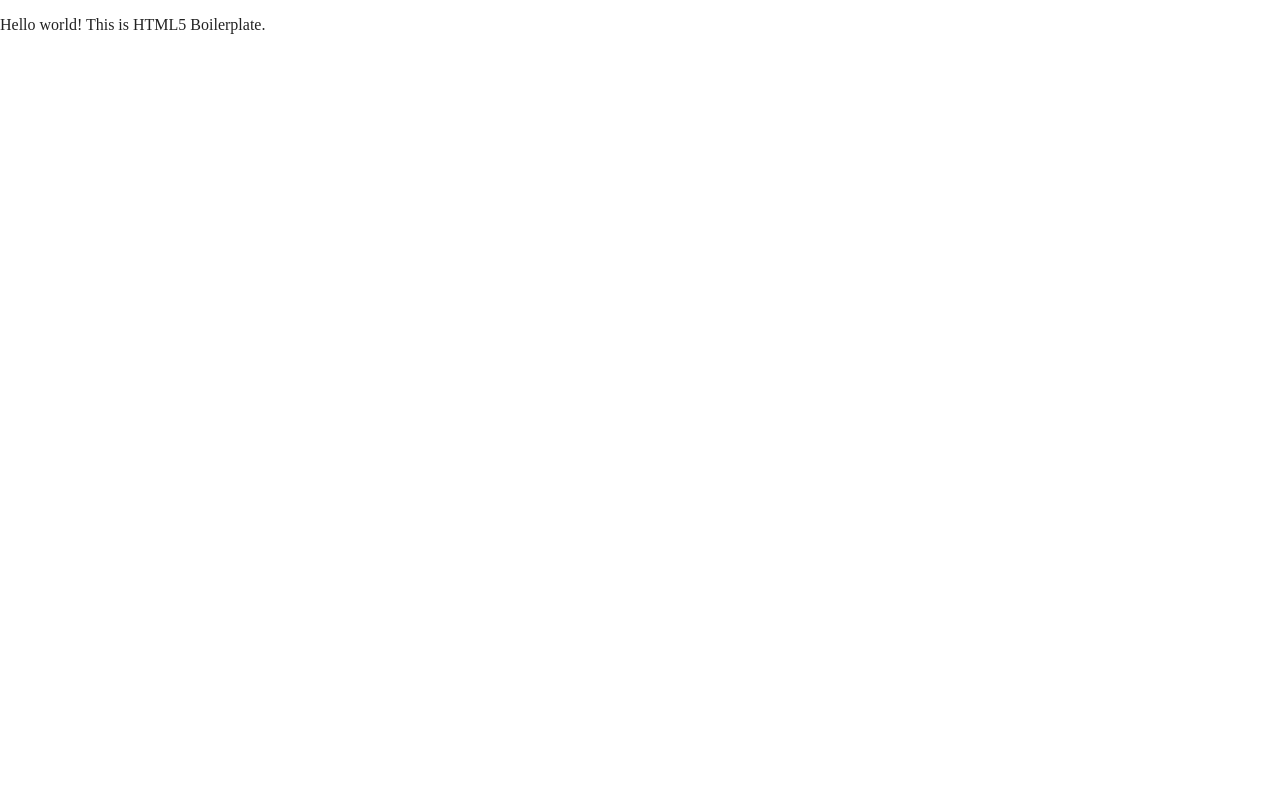
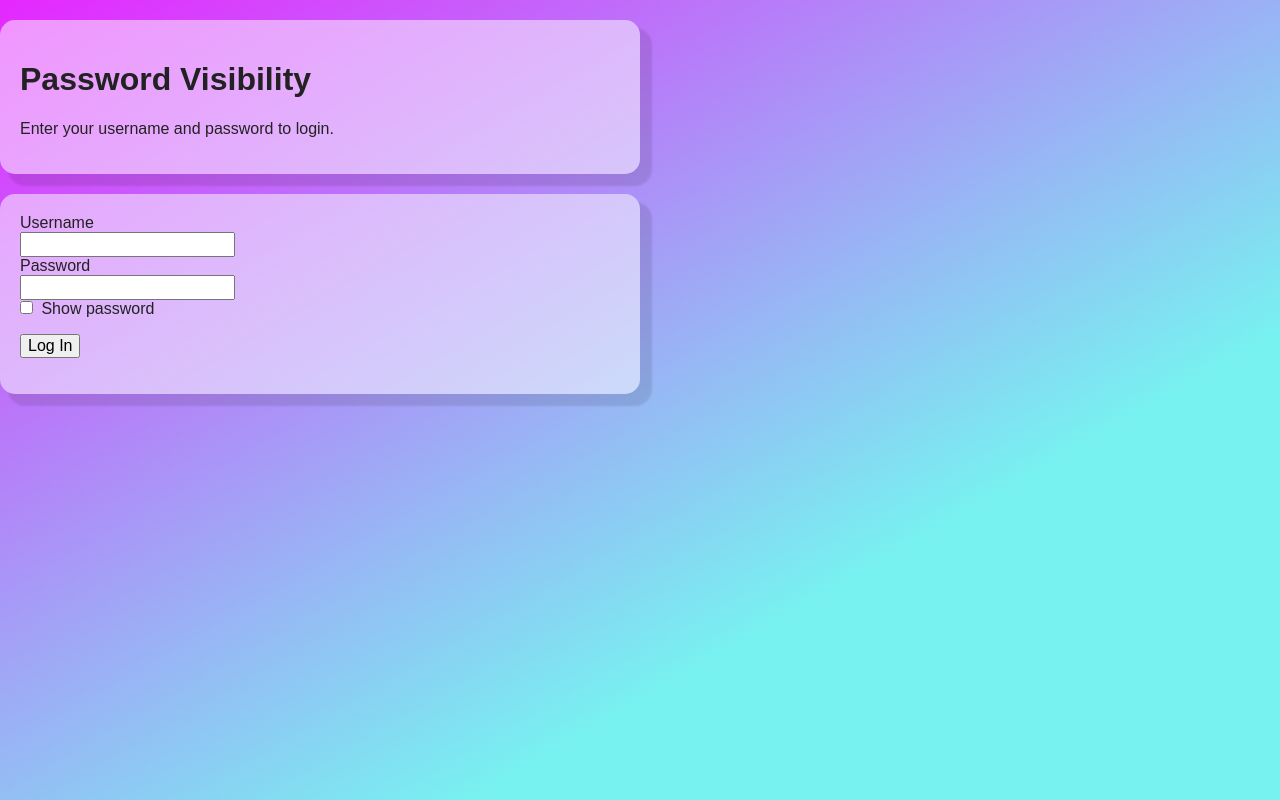
Before and after one commit to H-Carter/Javascript-Showcase, a website built with Parcel: page index.html in a window 1280 px wide. Built offline with nearby package versions, Linux system fonts and the light colour scheme.

Commit message:
added first password project

```diff
--- a/css/main.css
+++ b/css/main.css
@@ -86,6 +86,42 @@ textarea {
 /* ==========================================================================
    Author's custom styles
    ========================================================================== */
+
+
+   html {
+    background: rgb(229, 39, 255);
+    background: linear-gradient(150deg, rgba(229, 39, 255, 1) 0%, rgba(119, 242, 240, 1) 70%);
+    height: 100%;
+}
+
+body {
+    margin: 0 auto;
+    max-width: 40em;
+    width: 80vw;
+    font-family: sans-serif;
+}
+
+section {
+    background: rgba(255, 255, 255, 0.5);
+    border-radius: 15px;
+    padding: 20px;
+    margin: 20px 0px;
+    box-shadow: 10px 10px 2px 2px rgba(0, 0, 0, .1);
+}
+
+label {
+    display: block;
+    width: 100%;
+}
+
+input {
+    margin-bottom: 1em;
+}
+
+[type="checkbox"] {
+    margin-bottom: 0;
+    margin-right: 0.25em;
+}
 
 /* ==========================================================================
    Helper classes
--- a/index.html
+++ b/index.html
@@ -24,18 +24,40 @@
 
 <body>
 
-  <!-- Add your site or application content here -->
-  <p>Hello world! This is HTML5 Boilerplate.</p>
+    <section>
+        <h1>Password Visibility</h1>
+        <p>Enter your username and password to login.</p>
+    </section>
+
+    <section>
+        <form>
+            <div>
+                <label for="username">Username</label>
+                <input type="text" name="username" id="username">
+            </div>
+
+            <div>
+                <label for="password">Password</label>
+                <input type="password" name="password" id="password">
+            </div>
+
+            <div>
+                <label for="show-password">
+                        <input type="checkbox" name="show-passwords" id="show-password">
+                        Show password
+                    </label>
+            </div>
+
+            <p>
+                <button type="submit">Log In</button>
+            </p>
+        </form>
+    </section>
+
   <script src="js/vendor/modernizr-3.11.2.min.js"></script>
   <script src="js/plugins.js"></script>
   <script src="js/main.js"></script>
 
-  <!-- Google Analytics: change UA-XXXXX-Y to be your site's ID. -->
-  <script>
-    window.ga = function () { ga.q.push(arguments) }; ga.q = []; ga.l = +new Date;
-    ga('create', 'UA-XXXXX-Y', 'auto'); ga('set', 'anonymizeIp', true); ga('set', 'transport', 'beacon'); ga('send', 'pageview')
-  </script>
-  <script src="https://www.google-analytics.com/analytics.js" async></script>
 </body>
 
 </html>
--- a/js/main.js
+++ b/js/main.js
@@ -0,0 +1,13 @@
+
+// Password Visibility
+// Variables
+let showPasswordCheckbox = document.querySelector('#show-password');
+let userPassword = document.querySelector('#password');
+// Event Listener
+showPasswordCheckbox.addEventListener('click', function() {
+    if (showPasswordCheckbox.checked) {
+        userPassword.type = "text";
+    } else {
+        userPassword.type = "password";
+    }
+});
```
